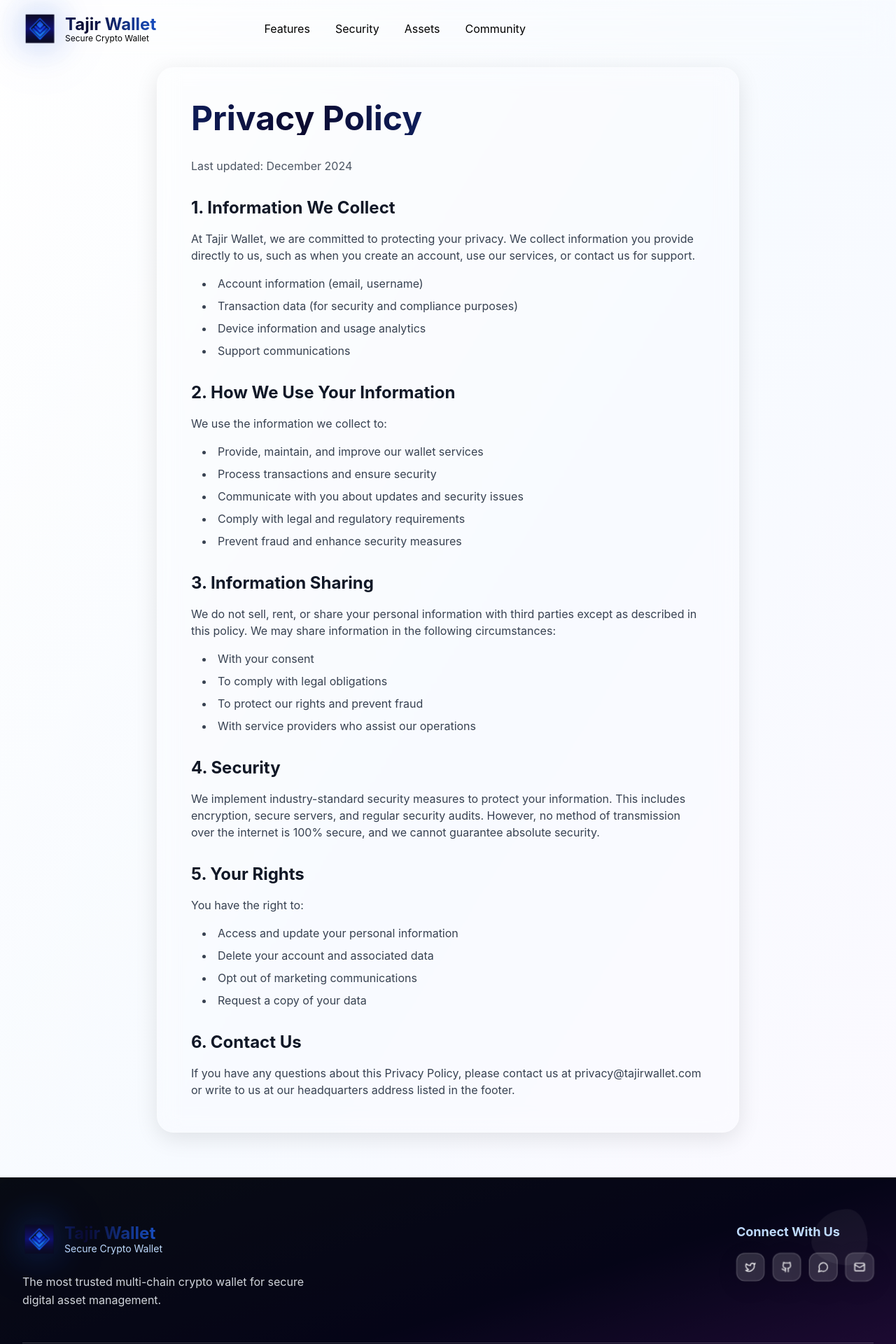
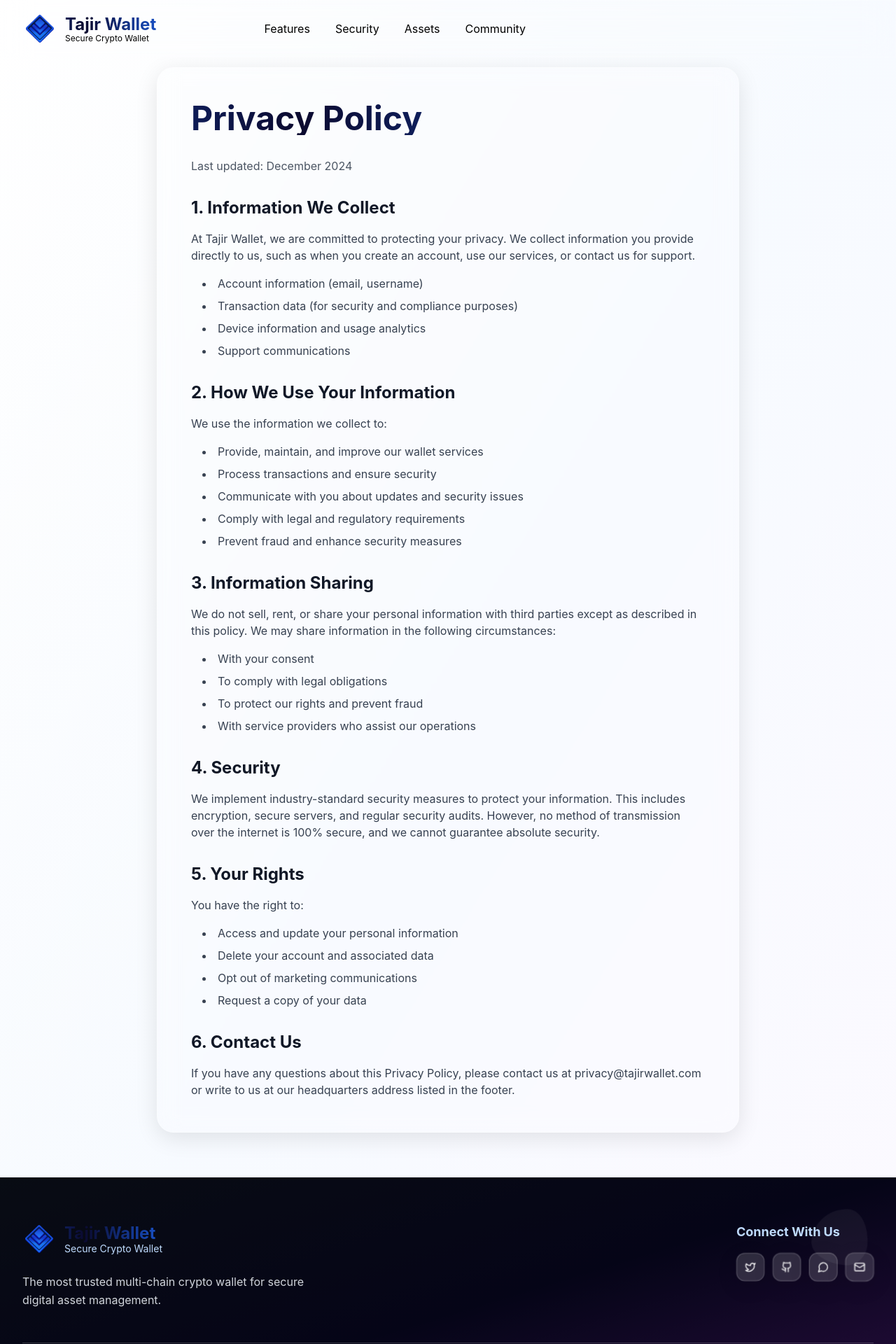
Before and after one commit to faizan-macromodule/tajir-dark-dex, a React (Vite) app: page /privacy-policy in a window 1280 px wide. Shown: the top 1920 px of the page at 70% size. Built offline with nearby package versions, Linux system fonts and the light colour scheme.

Commit message:
Logo update

```diff
--- a/index.html
+++ b/index.html
@@ -15,7 +15,10 @@
   <meta name="twitter:card" content="summary_large_image" />
   <meta name="twitter:site" content="@lovable_dev" />
   <meta name="twitter:image" content="https://lovable.dev/opengraph-image-p98pqg.png" />
+
+  <link rel="icon" type="image/x-icon" href="/lovable-uploads/Tajir wallet.png" />
 </head>
+
 
   <body>
     <div id="root"></div>
--- a/src/components/AssetsSection.tsx
+++ b/src/components/AssetsSection.tsx
@@ -1,14 +1,13 @@
 
 import { Button } from '@/components/ui/button';
 import { TrendingUp, TrendingDown, ArrowUpRight, Zap, Target, PieChart } from 'lucide-react';
-import TajirLogo from "../assets/tajirTechHub.svg"
 
 const AssetsSection = () => {
   const cryptoAssets = [
     { name: 'Bitcoin', symbol: 'BTC', price: '$67,432', change: '+3.2%', positive: true, icon: '₿', color: 'from-orange-400 to-orange-600' },
     { name: 'Ethereum', symbol: 'ETH', price: '$3,247', change: '+2.8%', positive: true, icon: 'Ξ', color: 'from-blue-400 to-blue-600' },
     { name: 'Solana', symbol: 'SOL', price: '$142.34', change: '+8.5%', positive: true, icon: '◎', color: 'from-purple-400 to-purple-600' },
-    { name: 'Tajir Tech Hub', symbol: 'TJRM', price: '$0.00658', change: '-11.1%%', positive: false, icon: TajirLogo, color: 'from-blue-500 to-indigo-600' },
+    { name: 'Tajir Tech Hub', symbol: 'TJRM', price: '$0.00658', change: '-11.1%%', positive: false, icon: "lovable-uploads/Tajir wallet.png", color: 'from-blue-500 to-indigo-600' },
     { name: 'Polygon', symbol: 'MATIC', price: '$1.24', change: '+5.7%', positive: true, icon: '⬟', color: 'from-purple-500 to-pink-500' },
   ];
 
@@ -72,7 +71,7 @@ const AssetsSection = () => {
                         <div className="flex items-center space-x-4">
                           {asset.symbol === "TJRM" ?
                             <div className={`w-12 h-12 bg-gradient-to-r rounded-2xl flex items-center justify-center font-bold text-white text-lg group-hover:scale-110 group-hover:animate-wiggle transition-transform`}>
-                              <img src={asset.icon} className='w-full h-full' />
+                              <img src={asset.icon} className='w-full h-full p-1' />
                             </div>
                             :
                             <div className={`w-12 h-12 bg-gradient-to-r ${asset.color} rounded-2xl flex items-center justify-center font-bold text-white text-lg group-hover:scale-110 group-hover:animate-wiggle transition-transform`}>
--- a/src/components/FooterSection.tsx
+++ b/src/components/FooterSection.tsx
@@ -1,6 +1,5 @@
 import { Twitter, Github, MessageCircle, Mail } from 'lucide-react';
 import { Link } from 'react-router-dom';
-import TajirLogo from "../assets/tajirTechHub.svg"
 const FooterSection = () => {
   return (
     <footer className="relative overflow-hidden">
@@ -17,11 +16,11 @@ const FooterSection = () => {
             {/* Brand Section */}
             <div className="mb-8 md:mb-0 animate-slide-in-left">
               <div className="flex items-center space-x-3 mb-6 group">
-                <div className="w-12 h-12 flex items-center justify-center group-hover:rotate-12 group-hover:animate-wiggle transition-transform duration-300">
+                <div className="w-12 h-12 flex items-center  justify-center group-hover:rotate-12 group-hover:animate-wiggle transition-transform duration-300">
                   <img
-                    src="/lovable-uploads/630a4ad5-ae09-42c8-ae92-be4b1785c129.png"
+                    src="/lovable-uploads/Tajir wallet.png"
                     alt="Tajir Wallet Logo"
-                    className="w-10 h-10 animate-glow-pulse"
+                    className="w-10 h-10 "
                   />
                 </div>
                 <div>
--- a/src/components/Header.tsx
+++ b/src/components/Header.tsx
@@ -14,9 +14,9 @@ const Header = () => {
           <div className="flex items-center space-x-3 group animate-slide-in-left">
             <div className="w-12 h-12 flex items-center justify-center transform group-hover:rotate-12 group-hover:animate-wiggle transition-transform duration-300">
               <img
-                src="/lovable-uploads/630a4ad5-ae09-42c8-ae92-be4b1785c129.png"
+                src="/lovable-uploads/Tajir wallet.png"
                 alt="Tajir Wallet Logo"
-                className="w-10 h-10 animate-glow-pulse"
+                className="w-10 h-10"
               />
             </div>
             <div className="flex flex-col">
```
Also changed, not shown: public/lovable-uploads/Tajir wallet.png (added), 1 other file (tests, documents, lock files or other folders). Lines whose indentation alone changed are shown as unchanged.
